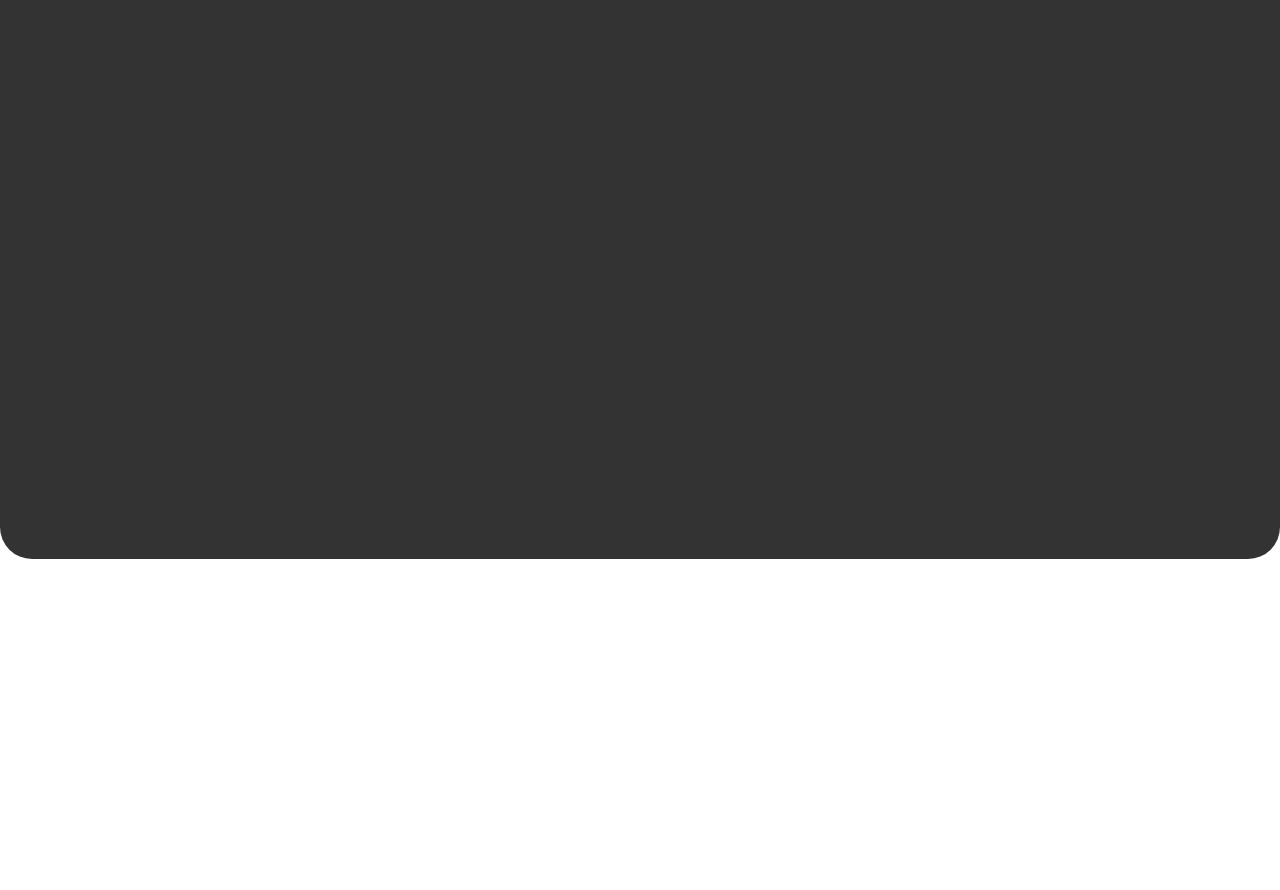
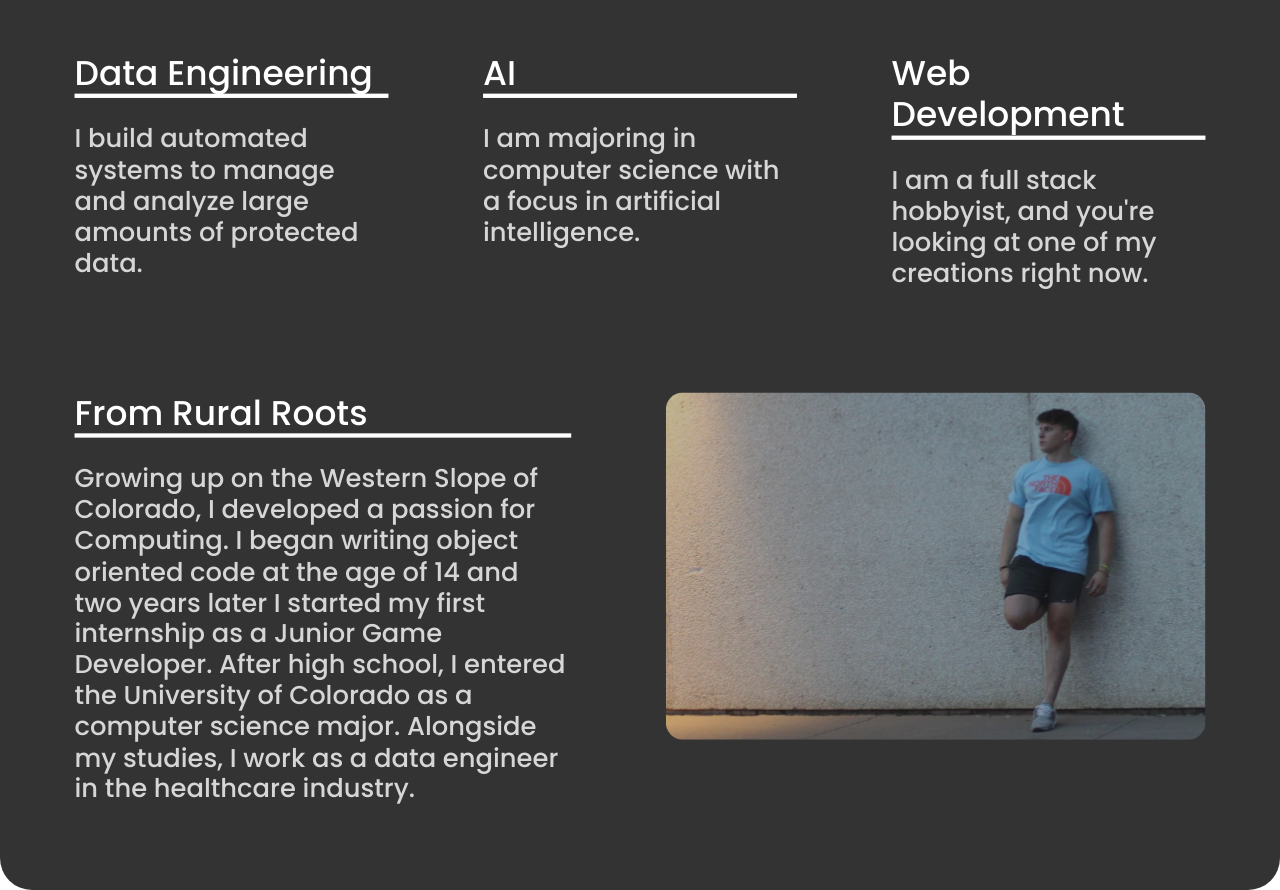
Before and after one commit to SamuelAdamson/SamuelAdamson.github.io, a React (Create React App) app: page /#/ in a window 1280 px wide. Shown: the part 649-1539 px from the top of the page. Before the commit the page ends 1208 px from the top, so only its background shows below. Built offline with nearby package versions, Linux system fonts and the light colour scheme.

Commit message:
Finished first profile desc

```diff
--- a/src/css/App.css
+++ b/src/css/App.css
@@ -75,10 +75,12 @@ a:hover {
     display: flex;
     justify-content: center;
     align-items: center;
+    text-align: center;
     border-radius: 2rem;
     background-color: #333333;
-    padding-top: 2rem;
-    padding-bottom: 2rem;
+    color: #ffffff;
+    padding-top: 4rem;
+    padding-bottom: 4rem;
     width: 100%;
     transition: all ease 1s;
 
@@ -90,14 +92,17 @@ a:hover {
 }
 .Dyno.in-view {
     margin: 0;
-    padding-left: calc((101.5vw - 1320px) / 2);
-    padding-right: calc((101.5vw - 1320px) / 2);
 }
-.Dyno h1 {
-    margin-top: 30vh;
-    margin-bottom: 30vh;
+.Dyno .dyno-content {
+    filter: opacity(0);
+    transform: scale(0.95);
+    transition: all ease 1s;
 }
-
+.Dyno .dyno-content.show {
+    filter: opacity(1);
+    transform: scale(1.075);
+    transition: all ease 1s;
+}
 
 /* HOME PAGE ----------------------------------------------------------------------------------------------------------------- */
 /* Splash Screen */
@@ -171,3 +176,32 @@ a:hover {
     filter: opacity(0.8);
     transform: none;
 }
+
+.profile-img { /* Profile Pic */
+    width: calc(400px + 8vw);
+    height: auto;
+    border-radius: 1rem;
+    filter: opacity(0.7);
+}
+.profile-row {
+    padding-top: 2rem;
+    padding-bottom: 2rem;
+    text-align: left;
+}
+.profile-row h2:after {
+    display: block;
+    height: 4px;
+    width: 100%;
+    content: '';
+    background: none repeat scroll 0 0 transparent;
+    background-color: #ffffff;
+}
+.profile-row h4 {
+    filter: opacity(0.8);
+}
+.profile-row .col {
+    margin-left: 2rem;
+    margin-right: 2rem;
+    margin-top: 1rem;
+    margin-bottom: 1rem;
+}
--- a/src/pages/Home.js
+++ b/src/pages/Home.js
@@ -1,10 +1,12 @@
 // HOME PAGE -- Portfolio
 // Author: Samuel Adamson
 import { Component } from 'react';
-import { Container } from 'react-bootstrap';
+import { Container, Row, Col } from 'react-bootstrap';
 // Components
 import SplashScreen from './components/SplashScreen';
 import Dyno from './components/Dyno';
+// Images
+import Profile from '../img/profile.jpg';
 
 // First Instance of Home -- Render Splash Screen
 let firstInstance = true;
@@ -27,7 +29,15 @@ class Home extends Component {
 
     // On mount
     componentDidMount() {
-        this.handleHeadFadeIn();
+        // Fade in on yeeta skeeta
+        if(firstInstance) {
+            this.handleHeadFadeIn();
+        } else {
+            this.setState({
+                headerOne: 'show',
+                headerTwo: 'show'
+            })
+        }
     }
 
     // Increment number of home instances
@@ -77,9 +87,54 @@ class Home extends Component {
                 </Container>
 
                 <Dyno thresh={ 0.6 }  props={
-                    <h1> Some Text </h1>
+                    <Container>
+                        <Row className="profile-row">
+                            <Col>
+                                <h2> Data Engineering </h2>
+                                <br />
+                                <h4>
+                                    I build automated systems to manage
+                                    and analyze large amounts of protected data.
+                                </h4>
+                            </Col>
+                            <Col>
+                                <h2> AI </h2>
+                                <br />
+                                <h4>
+                                    I am majoring in computer science with a focus
+                                    in artificial intelligence.
+                                </h4>
+                            </Col>
+                            <Col>
+                                <h2> Web Development </h2>
+                                <br />
+                                <h4>
+                                    I am a full stack hobbyist, and you're looking at
+                                    one of my creations right now.
+                                </h4>
+                            </Col>
+                        </Row>
+
+                        <Row className="profile-row">
+                            <Col>
+                                <h2> From Rural Roots </h2>
+                                <br />
+                                <h4>
+                                    Growing up on the Western Slope of Colorado, I developed a passion
+                                    for Computing. I began writing object oriented code at the age
+                                    of 14 and two years later I started my first internship as a
+                                    Junior Game Developer. After high school, I entered the University
+                                    of Colorado as a computer science major. Alongside my studies, I work
+                                    as a data engineer in the healthcare industry.
+                                </h4>
+                            </Col>
+                            <Col>
+                                <div className="profile-bar"/>
+                                <img src={ Profile } alt="Samuel" className="profile-img" />
+                            </Col>
+                        </Row>
+                    </Container>
                 }/>
-
             </div>
         );
     }
--- a/src/pages/components/Dyno.js
+++ b/src/pages/components/Dyno.js
@@ -12,7 +12,9 @@ const Dyno = ({ thresh, props }) => {
     return (
         <div className="dyno-wrapper">
             <div ref={ ref }  className={ inView ? 'Dyno in-view' : 'Dyno' }>
-                { props }
+                <div className={ inView ? 'dyno-content show' : 'dyno-content' }>
+                    { props }
+                </div>
             </div>
         </div>
     );
```
Also changed, not shown: src/img/profile.jpg (added).
